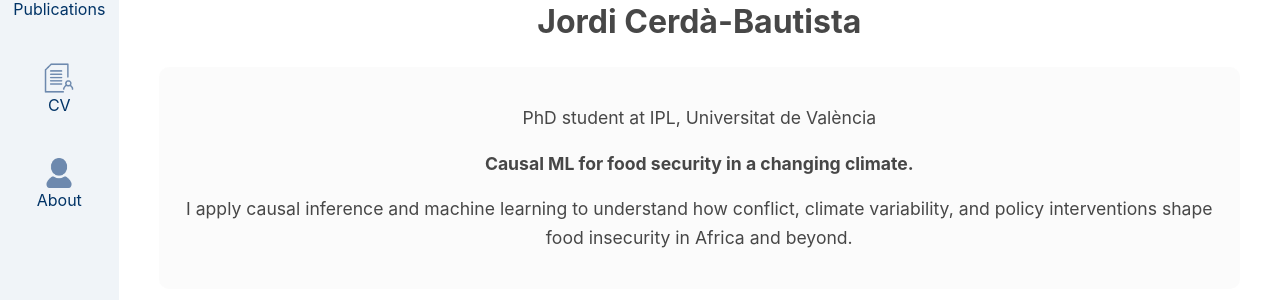
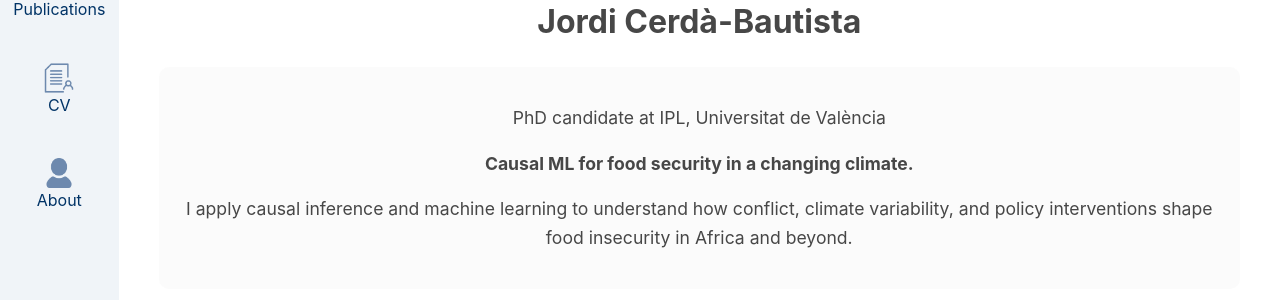
Before and after one commit to jordicbau/jordicbau.github.io, a Jekyll site: the page built from index.md, in a window 1280 px wide. Shown: the part 284-584 px from the top of the page. Built offline with Jekyll 4.4.1, drawn with Linux system fonts in a browser that asks for light colours.

Commit message:
Update index.md

```diff
--- a/index.md
+++ b/index.md
@@ -9,7 +9,7 @@ title: Jordi Cerdà-Bautista
   </div>
 </section>
 <section class="bio">
-  <p>PhD student at IPL, Universitat de València</p>
+  <p>PhD candidate at IPL, Universitat de València</p>
   <p><strong>Causal ML for food security in a changing climate.</strong></p>
   <p>I apply causal inference and machine learning to understand how conflict, climate variability, and policy interventions shape food insecurity in Africa and beyond.</p>
 </section>
```
